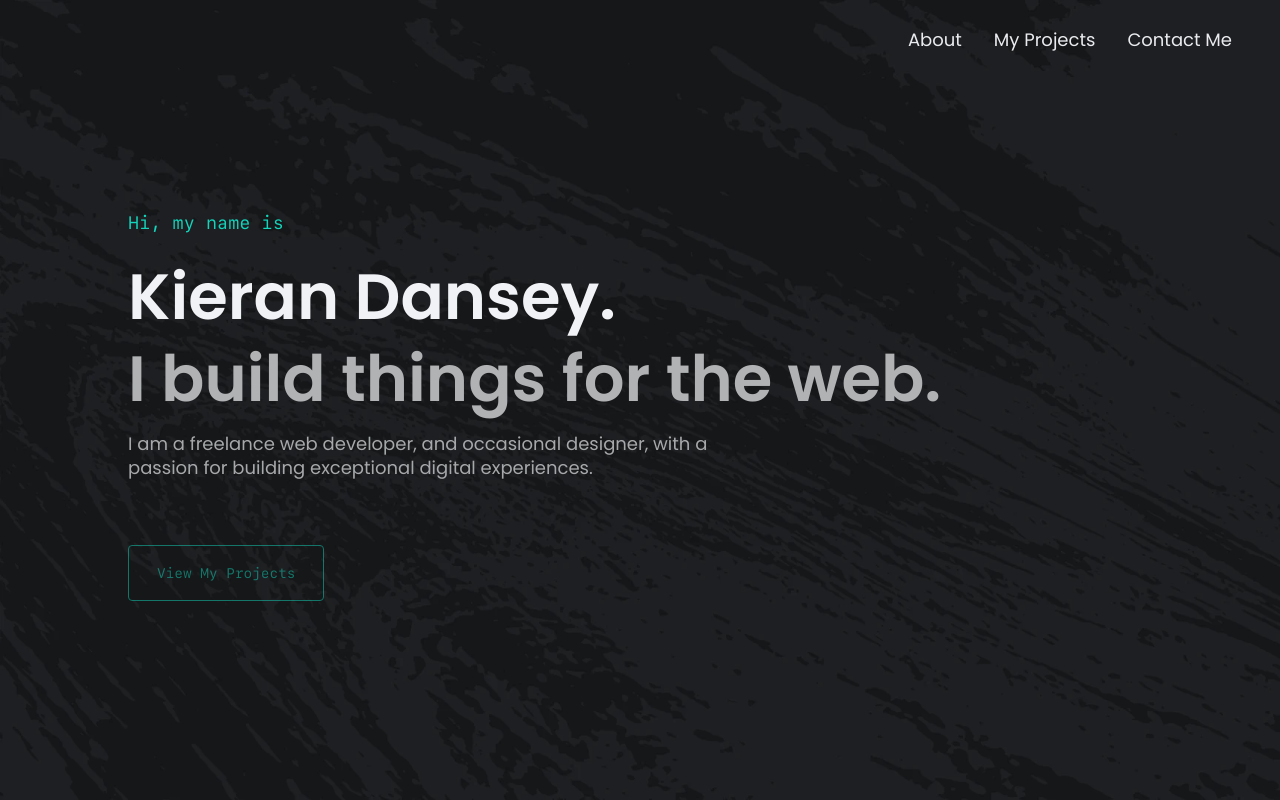
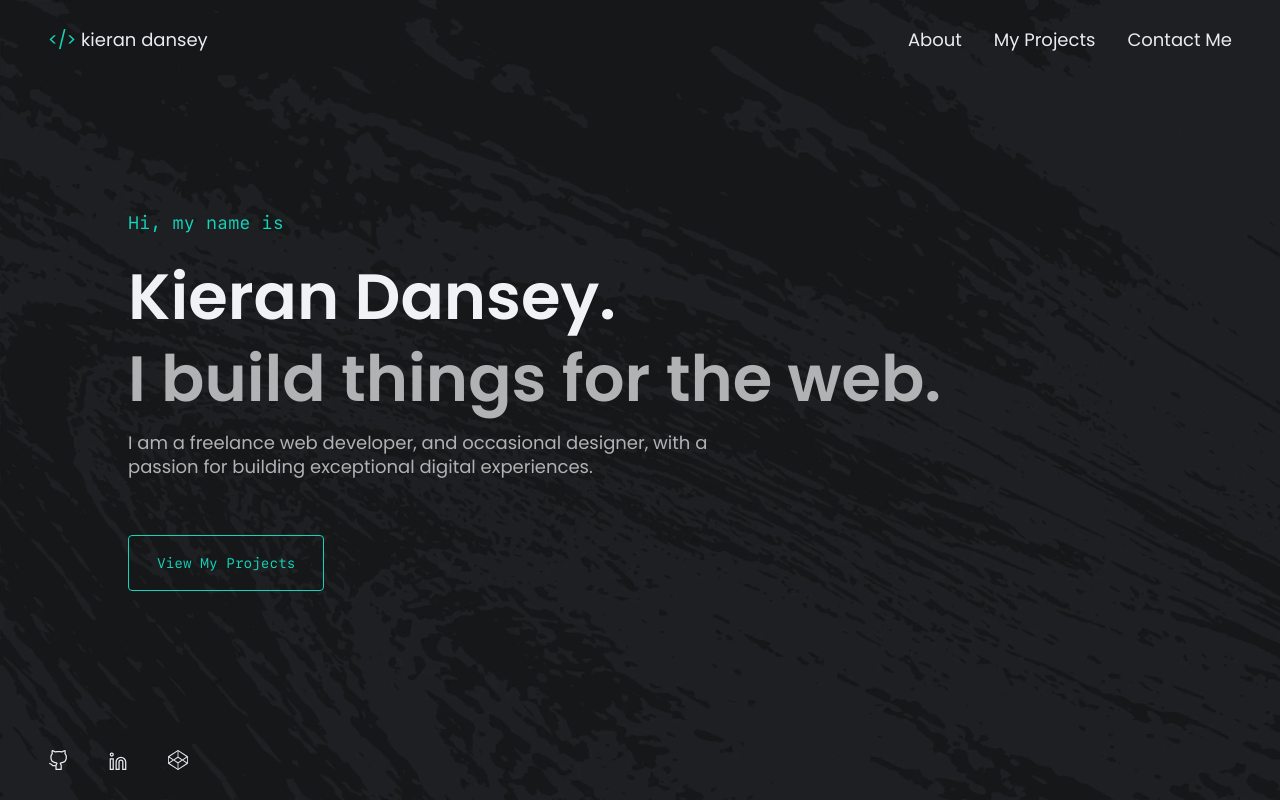
Before and after one commit to kdan80/v4, a Next.js app: page / in a window 1280 px wide. Shown: the top 800 px of the page. Built offline with nearby package versions, Linux system fonts and the light colour scheme.

Commit message:
Fixed blur+transform bug in Header.tsx

```diff
--- a/components/Layout.tsx
+++ b/components/Layout.tsx
@@ -27,7 +27,7 @@ const Layout = ({ children, location }: Props) => {
 
             {
                 // prettier-ignore
-                isLoading && isHome && !is404
+                isLoading && isHome && !is404 && false
                     ?
                         <Loader finishLoading={() => setIsLoading(false)} />
                     :   !is404 &&
--- a/components/header/Header.tsx
+++ b/components/header/Header.tsx
@@ -27,18 +27,29 @@ const Header = ({ scrolledToTop }: Props) => {
     const [dropdownIsOpen, setDropdownIsOpen] = React.useState<boolean>(false)
     const scrollDirection = useScrollDirection()
 
+    //drop-shadow-[0_2px_16px_rgba(0,0,0,0.4)]
+
     return (
+        <>
+            <div
+                // prettier-ignore
+                className={`fixed h-20 w-full top-0 transition duration-[500ms] ease-in-out z-80
+                ${scrolledToTop ? '' : 'backdrop-blur'}
+                ${scrollDirection === 'down' ? 'opacity-0' : 'opacity-100'}
+                `}
+            />
             <header
                 // prettier-ignore
-            className={`fixed top-0 h-20 w-full py-0 px-[5vw] md:px-12 flex justify-between items-center text-lg z-20 transition duration-500 ease-in-out
-            ${scrolledToTop ? '' : 'backdrop-blur drop-shadow-[0_2px_16px_rgba(0,0,0,0.4)]'}
-            ${scrollDirection === 'down' ? '-translate-y-full' : 'translate-y-0'}
+                className={`fixed h-20 w-full top-0 py-0 px-[5vw] md:px-12 flex justify-between items-center text-lg z-90 transition duration-500 ease-in-out
+                ${scrolledToTop ? '' : 'shadow'}
+                ${scrollDirection === 'down' ? 'translate-y-[-100%]' : 'translate-y-0 '}
                 `}
             >
                 <motion.div
                     variants={homeLinkVariants}
                     initial='initial'
                     animate='animate'
+                    className='relative z-92'
                 >
                     <a href='#landing'>
                         <span className='text-hero'>
@@ -61,6 +72,7 @@ const Header = ({ scrolledToTop }: Props) => {
                     setDropdownIsOpen={setDropdownIsOpen}
                 />
             </header>
+        </>
     )
 }
 
--- a/styles/globals.css
+++ b/styles/globals.css
@@ -8,8 +8,9 @@
     }
 }
 
-.back-hidden {
-    backface-visibility: hidden;
+/* Tail wind drop-shadow does not work in Header.tsx use this instead */
+.shadow {
+    box-shadow: 0 2px 16px rgba(0, 0, 0, 0.4);
 }
 
 /* Scrollbar Styles */
```
Lines whose indentation alone changed are shown as unchanged.
